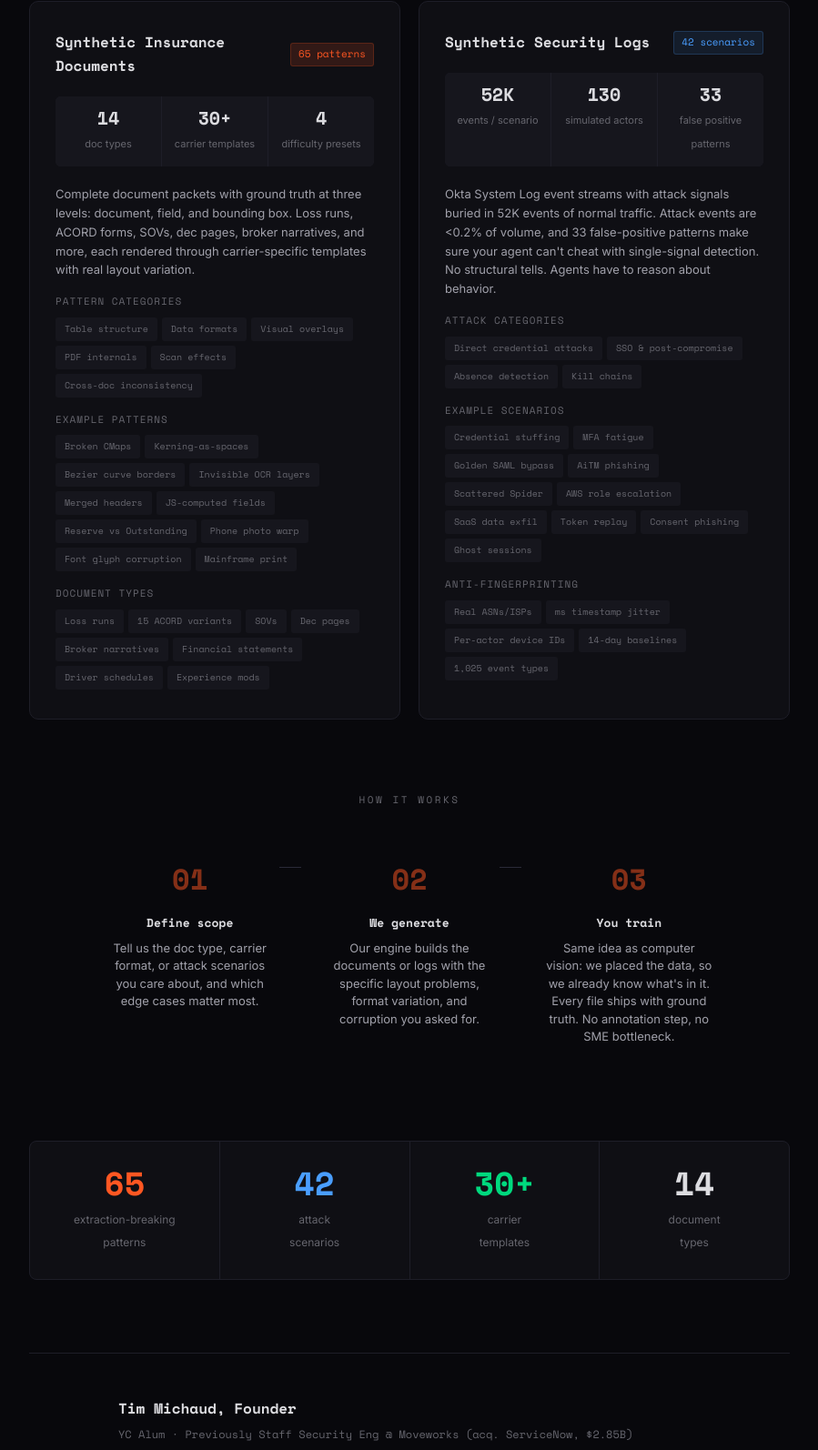
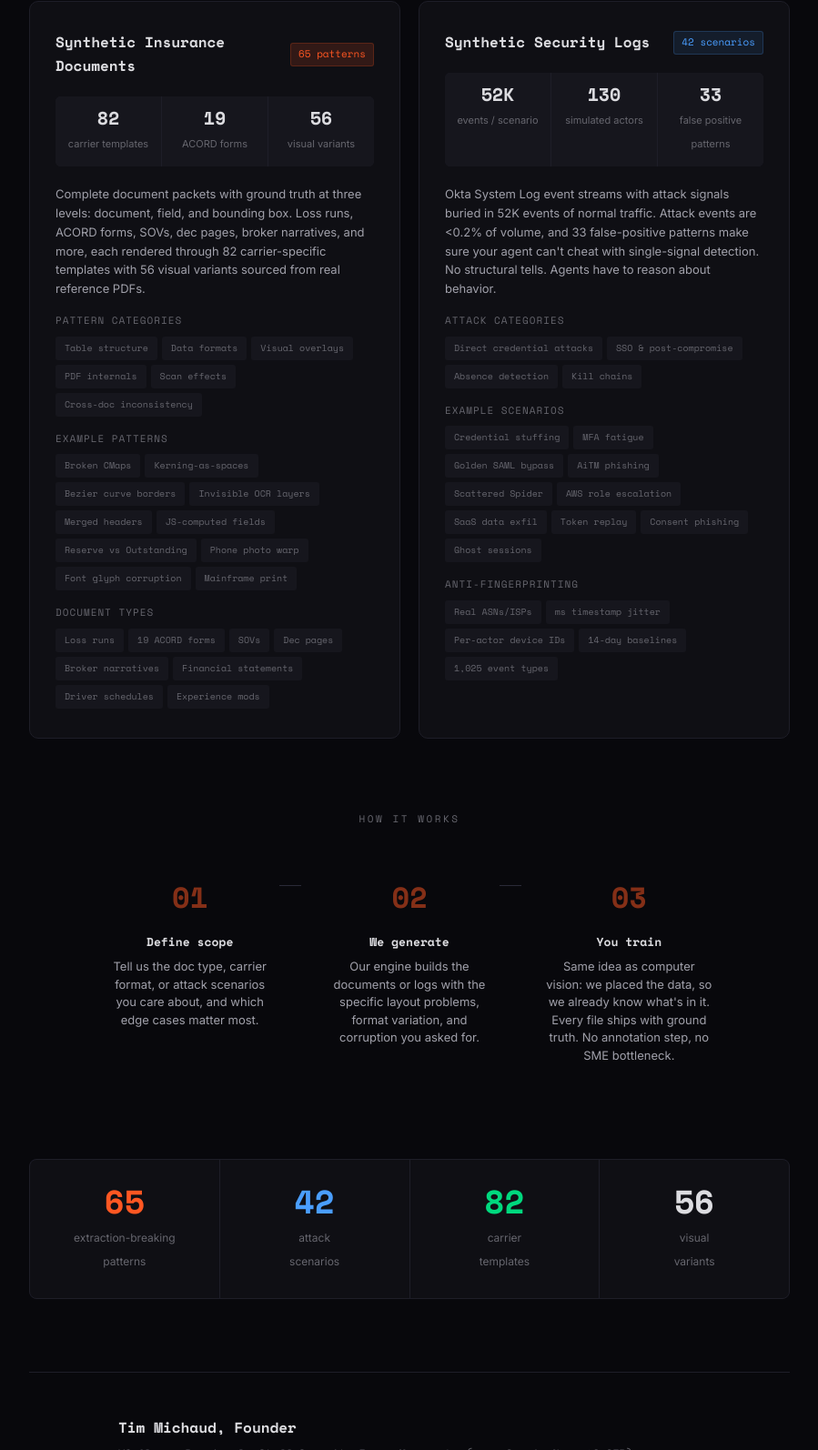
Before and after one commit to Tim-Aginor/aginor-website, a plain HTML site: page index.html in a window 1280 px wide. Shown: the part 1954-3548 px from the top of the page at 91% size, without its empty margins (190-1089 px from the left). Drawn offline with nearby package versions, Linux system fonts and the light colour scheme.

Commit message:
Update site

```diff
--- a/index.html
+++ b/index.html
@@ -925,19 +925,19 @@
         </div>
         <div class="vert-stat-row">
           <div class="vert-stat">
-            <span class="vert-stat-num">14</span>
-            <span class="vert-stat-label">doc types</span>
-          </div>
-          <div class="vert-stat">
-            <span class="vert-stat-num">30+</span>
+            <span class="vert-stat-num">82</span>
             <span class="vert-stat-label">carrier templates</span>
           </div>
           <div class="vert-stat">
-            <span class="vert-stat-num">4</span>
-            <span class="vert-stat-label">difficulty presets</span>
+            <span class="vert-stat-num">19</span>
+            <span class="vert-stat-label">ACORD forms</span>
+          </div>
+          <div class="vert-stat">
+            <span class="vert-stat-num">56</span>
+            <span class="vert-stat-label">visual variants</span>
           </div>
         </div>
-        <p class="vert-desc">Complete document packets with ground truth at three levels: document, field, and bounding box. Loss runs, ACORD forms, SOVs, dec pages, broker narratives, and more, each rendered through carrier-specific templates with real layout variation.</p>
+        <p class="vert-desc">Complete document packets with ground truth at three levels: document, field, and bounding box. Loss runs, ACORD forms, SOVs, dec pages, broker narratives, and more, each rendered through 82 carrier-specific templates with 56 visual variants sourced from real reference PDFs.</p>
 
         <div class="vert-detail-label">Pattern categories</div>
         <div class="vert-tags">
@@ -964,7 +964,7 @@
         <div class="vert-detail-label">Document types</div>
         <div class="vert-tags">
           <span class="vtag">Loss runs</span>
-          <span class="vtag">15 ACORD variants</span>
+          <span class="vtag">19 ACORD forms</span>
           <span class="vtag">SOVs</span>
           <span class="vtag">Dec pages</span>
           <span class="vtag">Broker narratives</span>
@@ -1062,12 +1062,12 @@
         <span class="num-label">attack<br>scenarios</span>
       </div>
       <div class="num-card">
-        <span class="num-val num-val-green">30+</span>
+        <span class="num-val num-val-green">82</span>
         <span class="num-label">carrier<br>templates</span>
       </div>
       <div class="num-card">
-        <span class="num-val num-val-white">14</span>
-        <span class="num-label">document<br>types</span>
+        <span class="num-val num-val-white">56</span>
+        <span class="num-label">visual<br>variants</span>
       </div>
     </div>
   </section>
```
